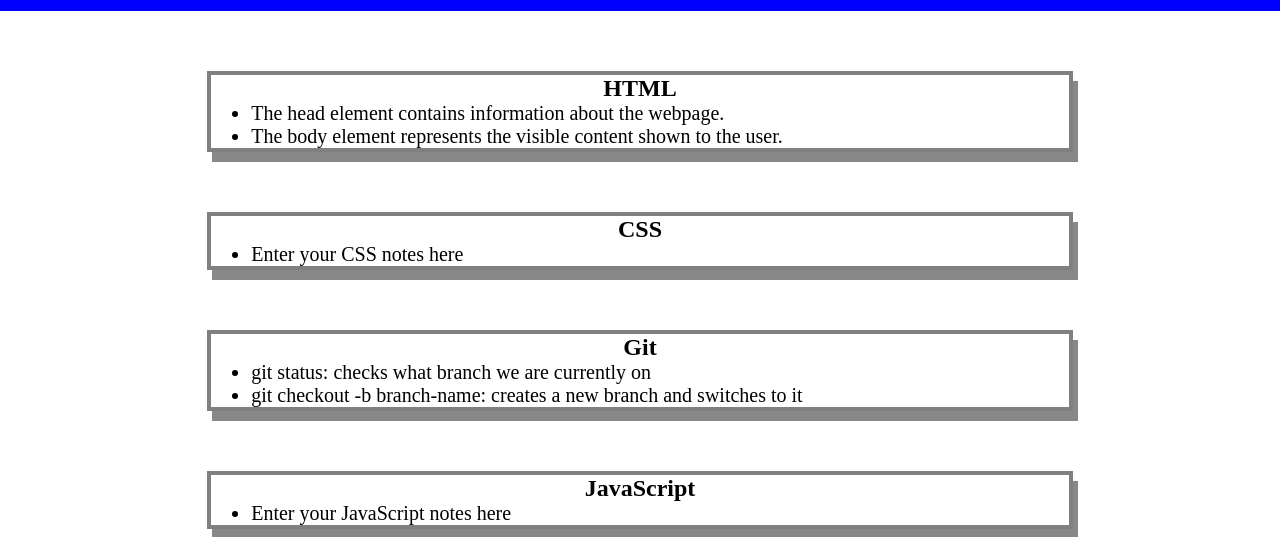
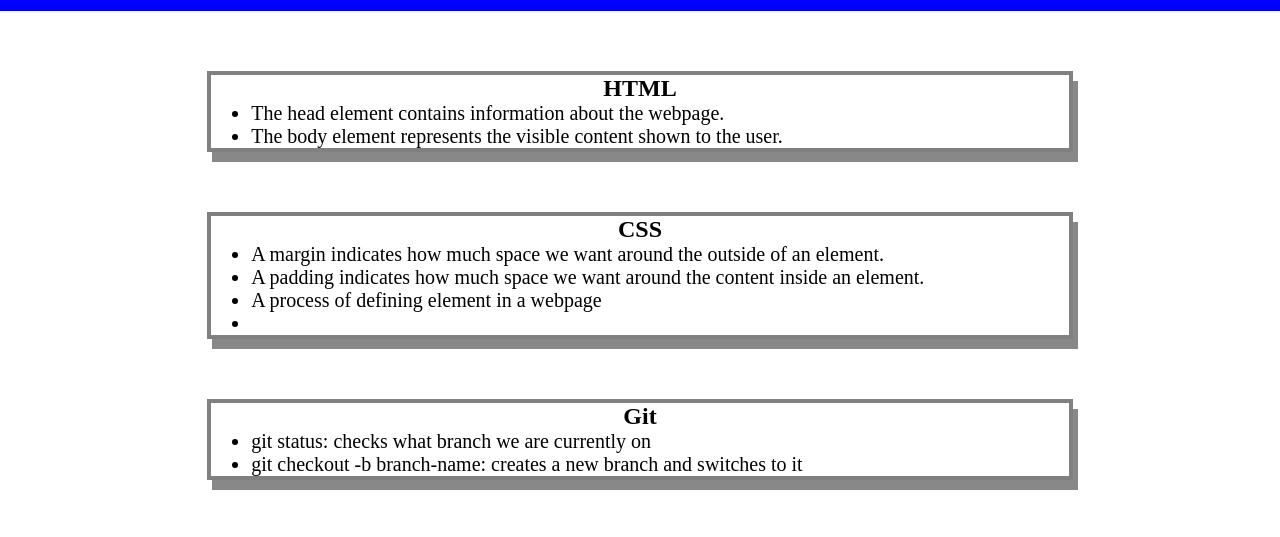
Before and after one commit to feitieng/pre-work-study-guide, a plain HTML site: page index.html in a window 1280 px wide. Shown: the part 109-646 px from the top of the page. Drawn offline with Linux system fonts and the light colour scheme.

Commit message:
added CSS to project

```diff
--- a/index.html
+++ b/index.html
@@ -26,7 +26,9 @@
       <section class="card" id="css-section">
         <h2>CSS</h2>
         <ul>
-          <li>Enter your CSS notes here</li>
+            <li>A margin indicates how much space we want around the outside of an element.</li>
+            <li>A padding indicates how much space we want around the content inside an element.</li>
+            <li>A process of defining element in a webpage<li>
         </ul>
       </section>
 
```
